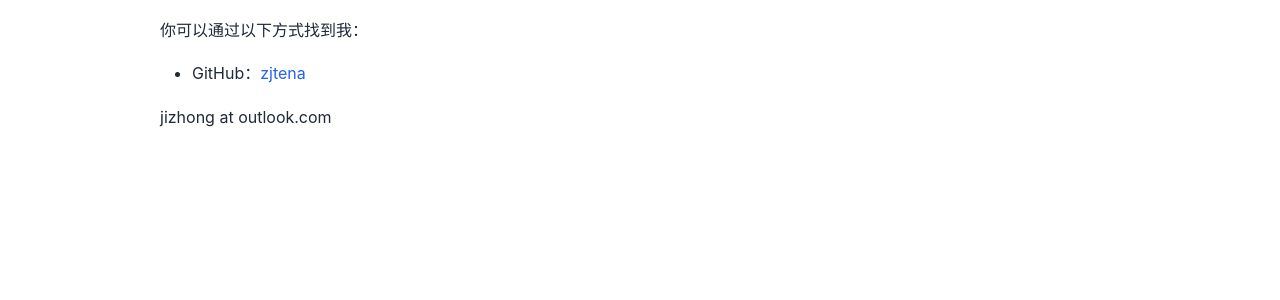
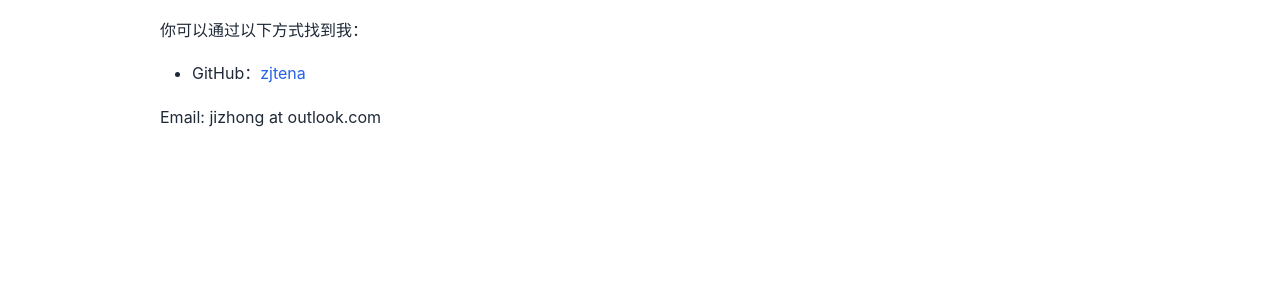
Before and after one commit to zjtena/zjtena.github.io, a Jekyll site: the page built from about.md, in a window 1280 px wide and 900 px high. Shown: the part 209-509 px from the top of the window. Built offline with Jekyll 4.4.1, drawn with Linux system fonts in a browser that asks for light colours.

Commit message:
Update about.md

```diff
--- a/about.md
+++ b/about.md
@@ -12,4 +12,4 @@ permalink: /about.html
   <li>GitHub：<a href="https://github.com/zjtena" target="_blank">zjtena</a></li>
   <!-- 可自行补充邮箱、社交账号等信息 -->
 </ul>
-<p>jizhong at outlook.com</p>
+<p>Email: jizhong at outlook.com</p>
```
